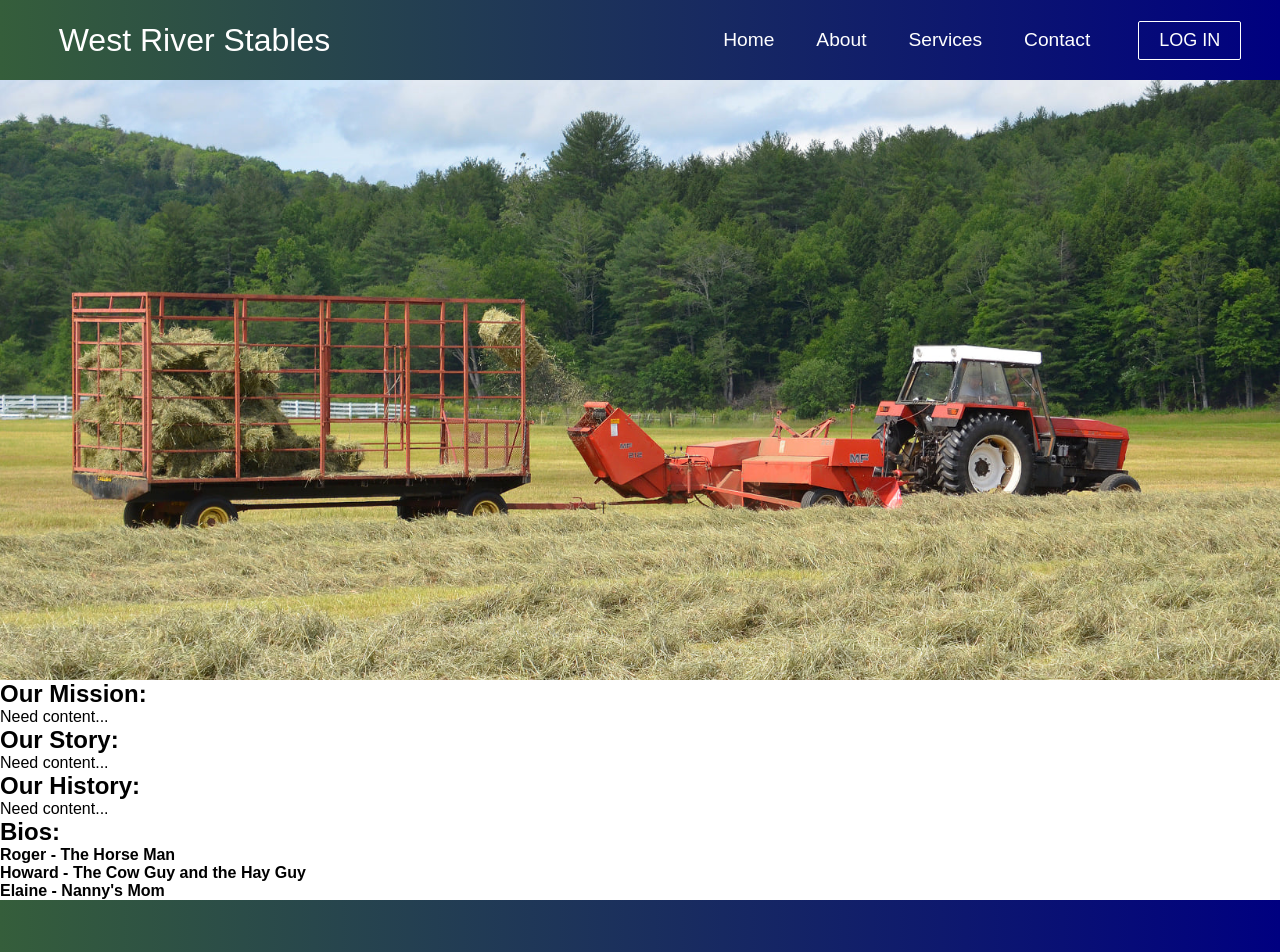
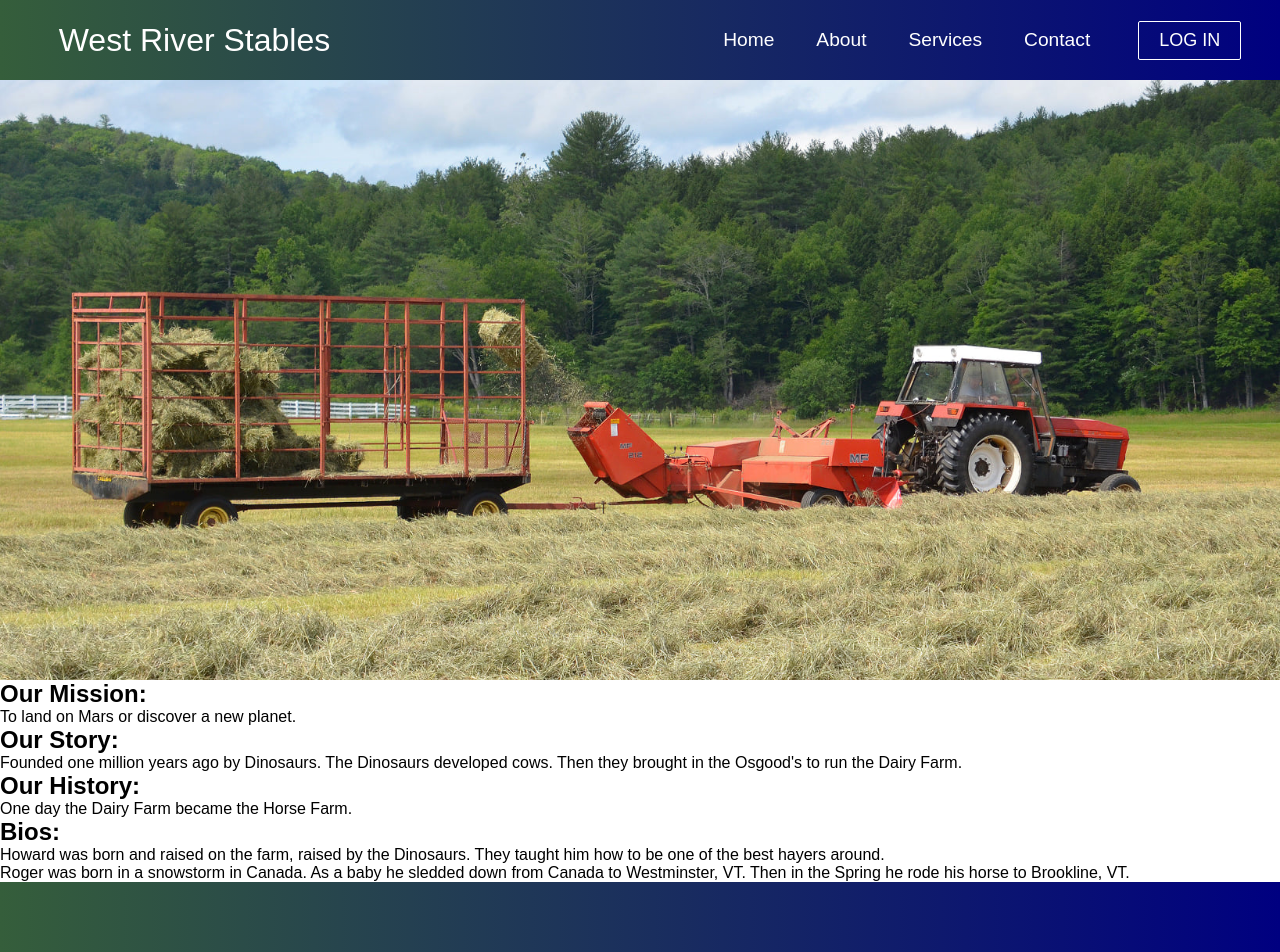
Before and after one commit to jrog20/wrs-website-react, a React (Create React App) app: page /about in a window 1280 px wide. Shown: the top 952 px of the page. Built offline with nearby package versions, Linux system fonts and the light colour scheme; no server answers.

Commit message:
Add dummy content

```diff
--- a/src/components/About.js
+++ b/src/components/About.js
@@ -9,19 +9,21 @@ function About() {
       </div>
       <div>
         <h2>Our Mission:</h2>
-        <p>Need content...</p>
+        <p>To land on Mars or discover a new planet.</p>
       </div>
       <div>
         <h2>Our Story:</h2>
-        <p>Need content...</p>
+        <p>Founded one million years ago by Dinosaurs. The Dinosaurs developed cows. Then they brought in the Osgood's to run the Dairy Farm.</p>
       </div>
       <div>
         <h2>Our History:</h2>
-        <p>Need content...</p>
+        <p>One day the Dairy Farm became the Horse Farm.</p>
       </div>
       <div>
         <h2>Bios:</h2>
-        <p><Bios /></p>
+        <p>Howard was born and raised on the farm, raised by the Dinosaurs. They taught him how to be one of the best hayers around.</p>
+        <p>Roger was born in a snowstorm in Canada. As a baby he sledded down from Canada to Westminster, VT. Then in the Spring he rode his horse to Brookline, VT.</p>
+        {/* <Bios /> */}
       </div>
     </>
   );
```
